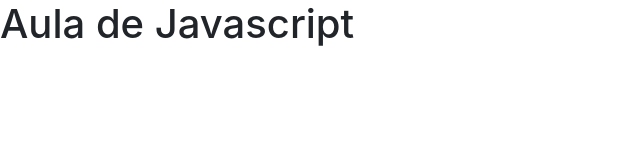
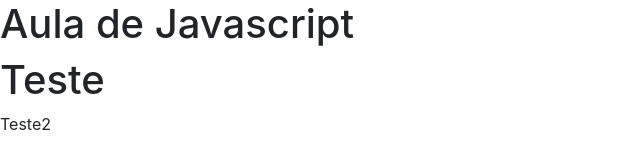
Before and after one commit to diogofalardo/AulaJavaScript, a plain HTML site: page index.html in a window 1280 px wide. Shown: the whole page, without its empty margins (0-640 px from the left). Drawn offline with nearby package versions, Linux system fonts and the light colour scheme.

Commit message:
Update index.html

```diff
--- a/index.html
+++ b/index.html
@@ -14,7 +14,8 @@
 
     <main>
         <div>
-
+            <h1>Teste</h1>
+            <p>Teste2</p>
         </div>
     </main>
 
```
